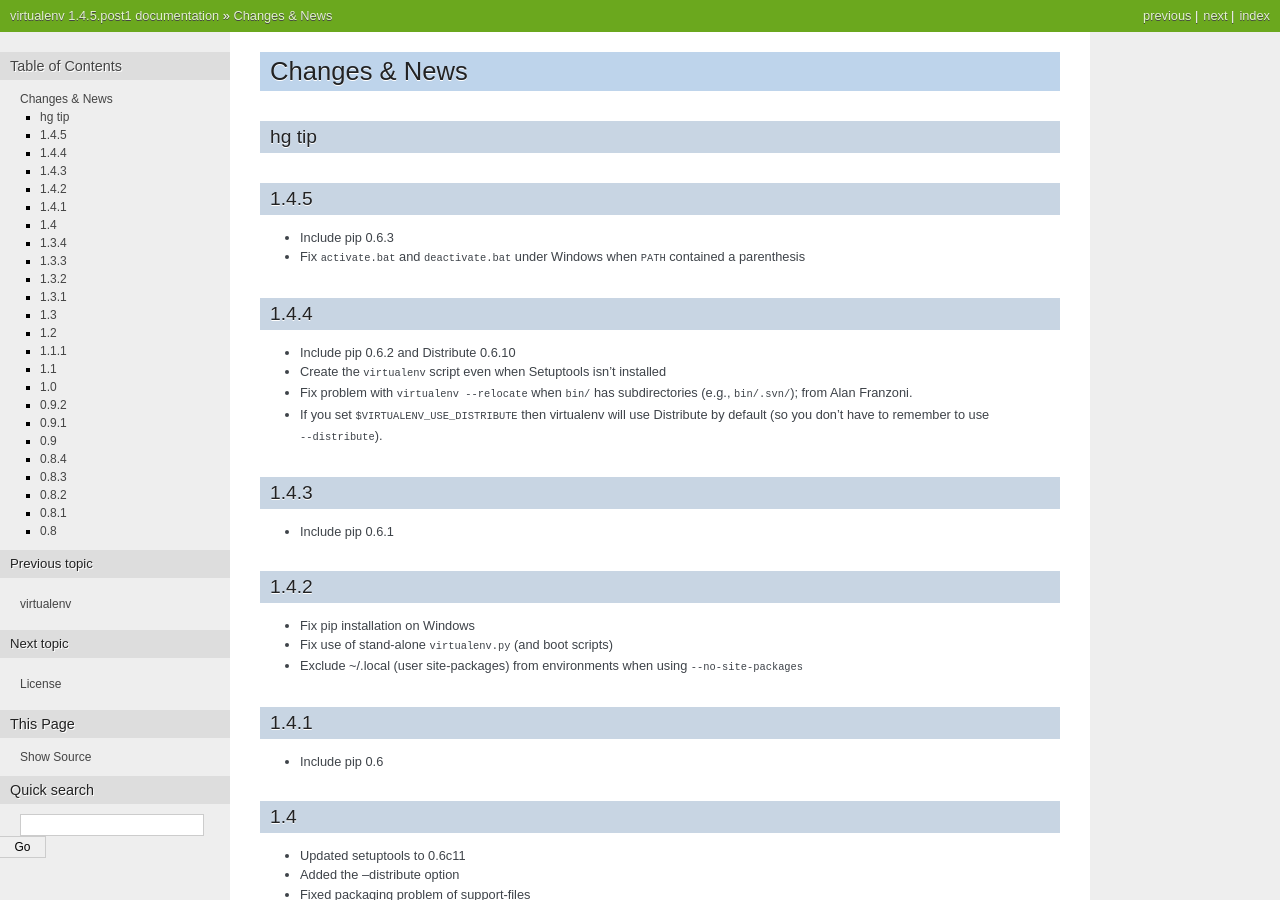
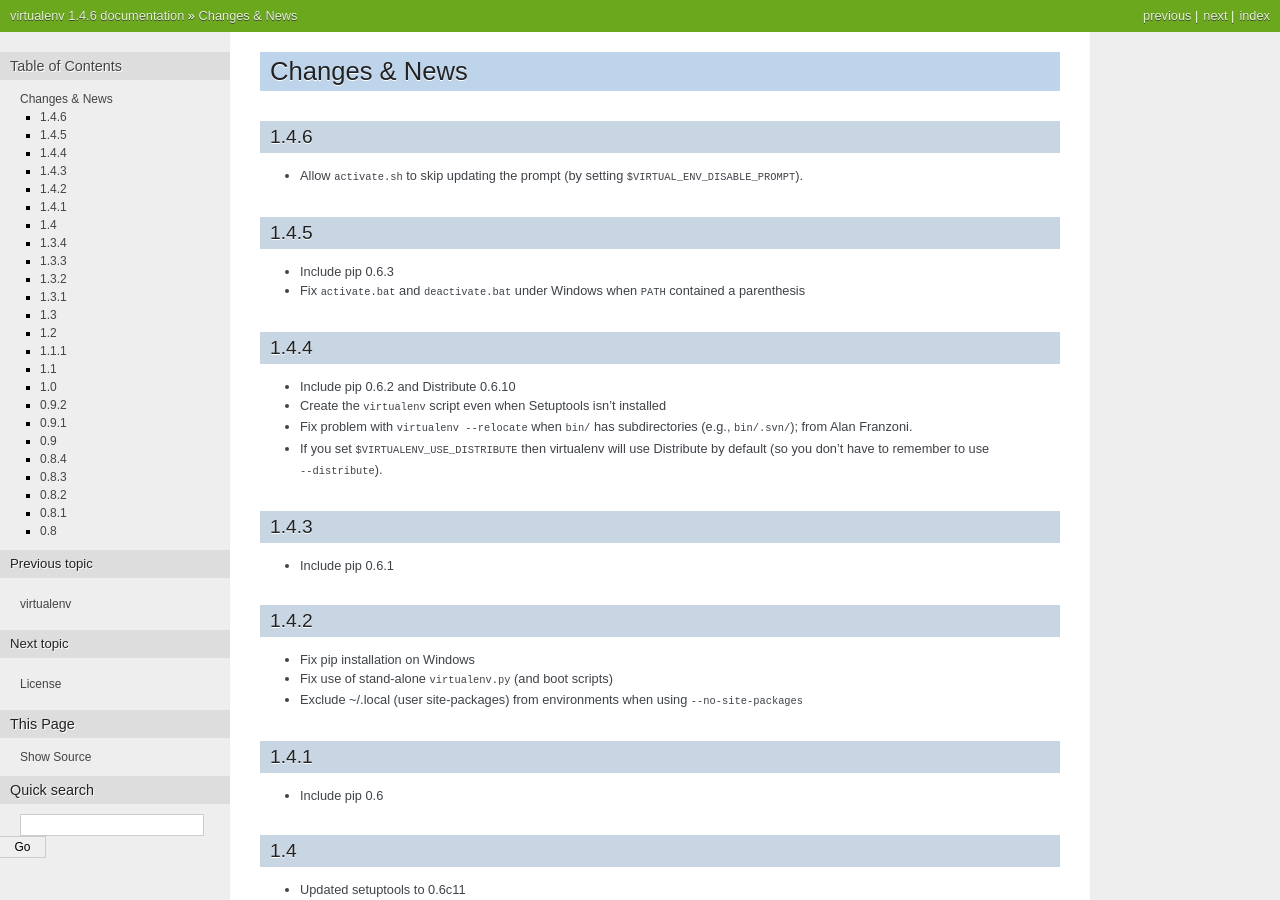
Before and after one commit to pypa/virtualenv, a Sphinx documentation site: the page built from docs/news.txt, in a window 1280 px wide and 900 px high. Built offline with Sphinx 7.4.7, drawn with Linux system fonts in a browser that asks for light colours; some of the changed text lies outside the part shown.

Commit message:
update versions for release, and add news

```diff
--- a/docs/news.txt
+++ b/docs/news.txt
@@ -1,8 +1,11 @@
 Changes & News
 --------------
 
-hg tip
-~~~~~~
+1.4.6
+~~~~~
+
+* Allow ``activate.sh`` to skip updating the prompt (by setting
+  ``$VIRTUAL_ENV_DISABLE_PROMPT``).
 
 1.4.5
 ~~~~~
--- a/virtualenv.py
+++ b/virtualenv.py
@@ -2,7 +2,7 @@
 """Create a "virtual" Python installation
 """
 
-virtualenv_version = "1.4.5.post1"
+virtualenv_version = "1.4.6"
 
 import sys
 import os
```
